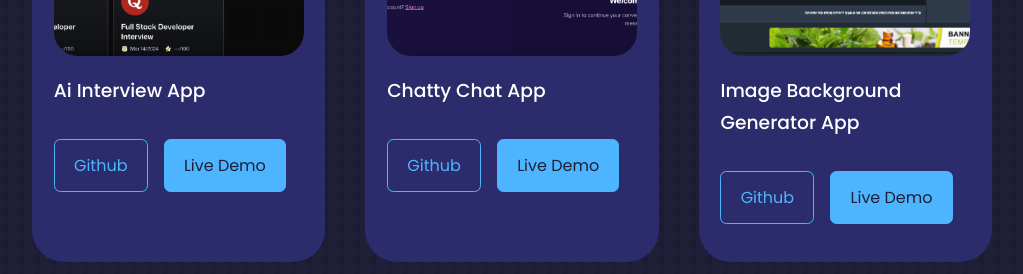
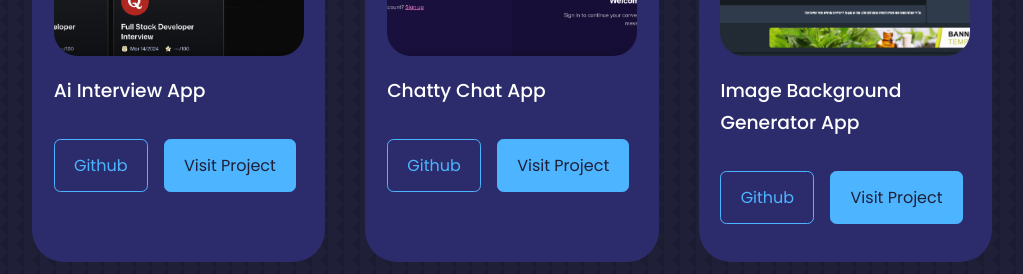
Before and after one commit to ronch17/react-portfolio, a React (Create React App) app: page / in a window 1280 px wide. Shown: the part 4420-4694 px from the top of the page, without its empty margins (128-1151 px from the left). Built offline with nearby package versions, Linux system fonts and the light colour scheme.

Commit message:
Portfolio Update

```diff
--- a/src/components/portfolio/apps/Apps.jsx
+++ b/src/components/portfolio/apps/Apps.jsx
@@ -41,7 +41,7 @@ const Apps = ({ visible, data }) => {
                 rel="noopener noreferrer"
                 onClick={projectVisitedBtnHandler}
               >
-                Live Demo
+                Visit Project
               </a>
             </div>
           </article>
```
